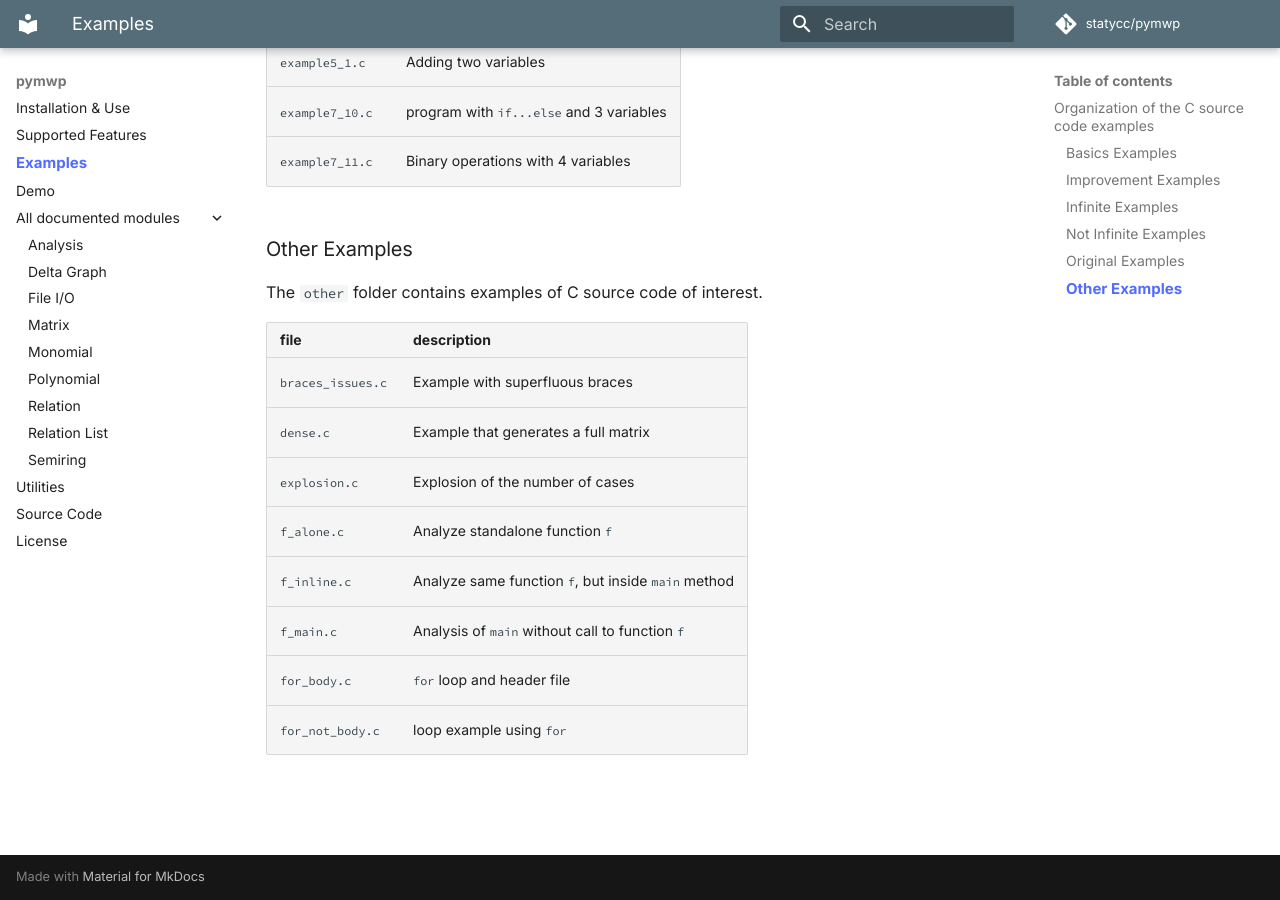
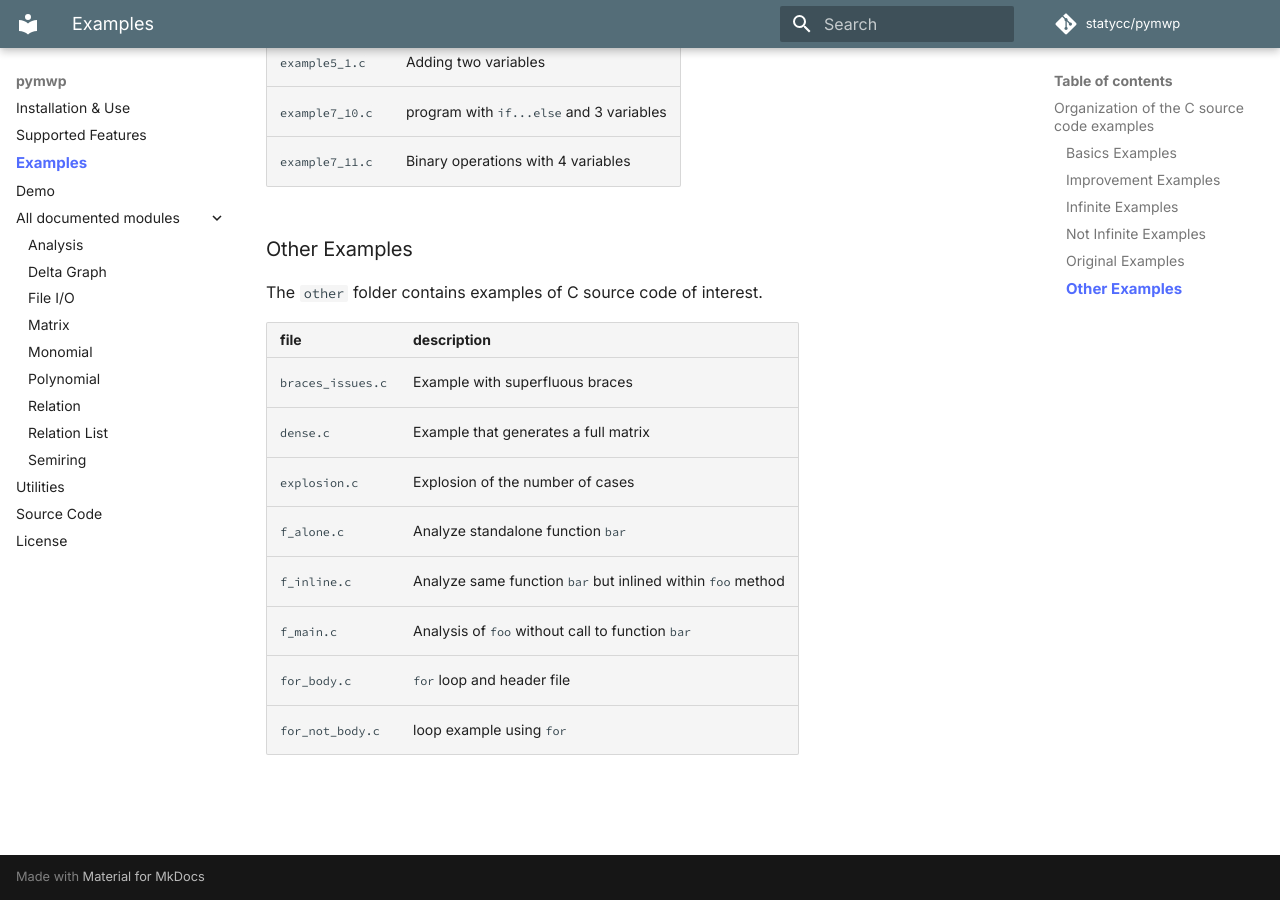
Before and after one commit to statycc/pymwp, an MkDocs documentation site: the page built from docs/examples.md, in a window 1280 px wide and 900 px high, scrolled down 2910 px. Built offline with MkDocs 1.6.1 and Material for MkDocs 9.7.7, drawn with Linux system fonts in a browser that asks for light colours; nearby versions of some CDN libraries; comment, search, counter and statistics services are not loaded.

Commit message:
update examples readme

```diff
--- a/c_files/readme.md
+++ b/c_files/readme.md
@@ -84,8 +84,8 @@ The `other` folder contains examples of C source code of interest.
 `braces_issues.c` | Example with superfluous braces
 `dense.c` | Example that generates a full matrix
 `explosion.c` | Explosion of the number of cases
-`f_alone.c` | Analyze standalone function `f`
-`f_inline.c` | Analyze same function `f`, but inside `main` method
-`f_main.c` | Analysis of `main` without call to function `f`
+`f_alone.c` | Analyze standalone function `bar`
+`f_inline.c` | Analyze same function `bar` but inlined within `foo` method
+`f_main.c` | Analysis of `foo` without call to function `bar`
 `for_body.c` | `for` loop and header file
 `for_not_body.c` | loop example using `for`
```
